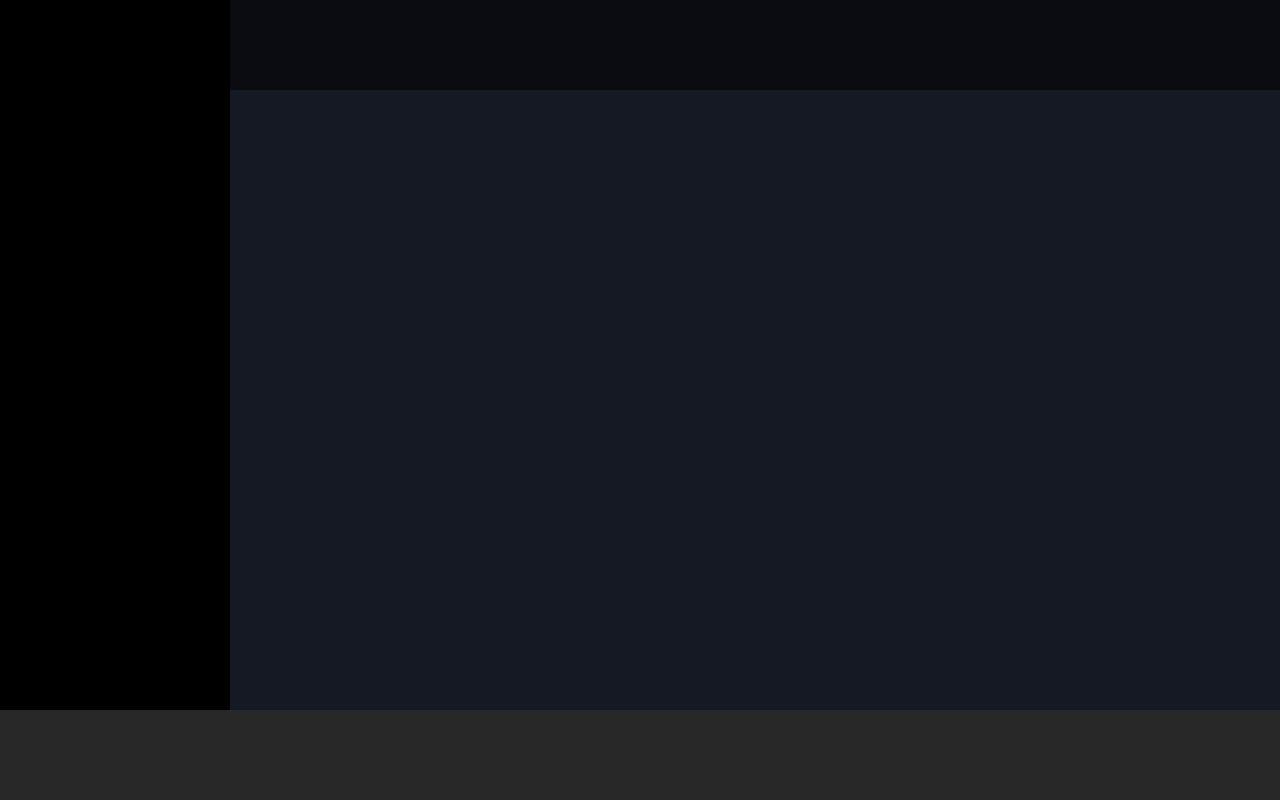
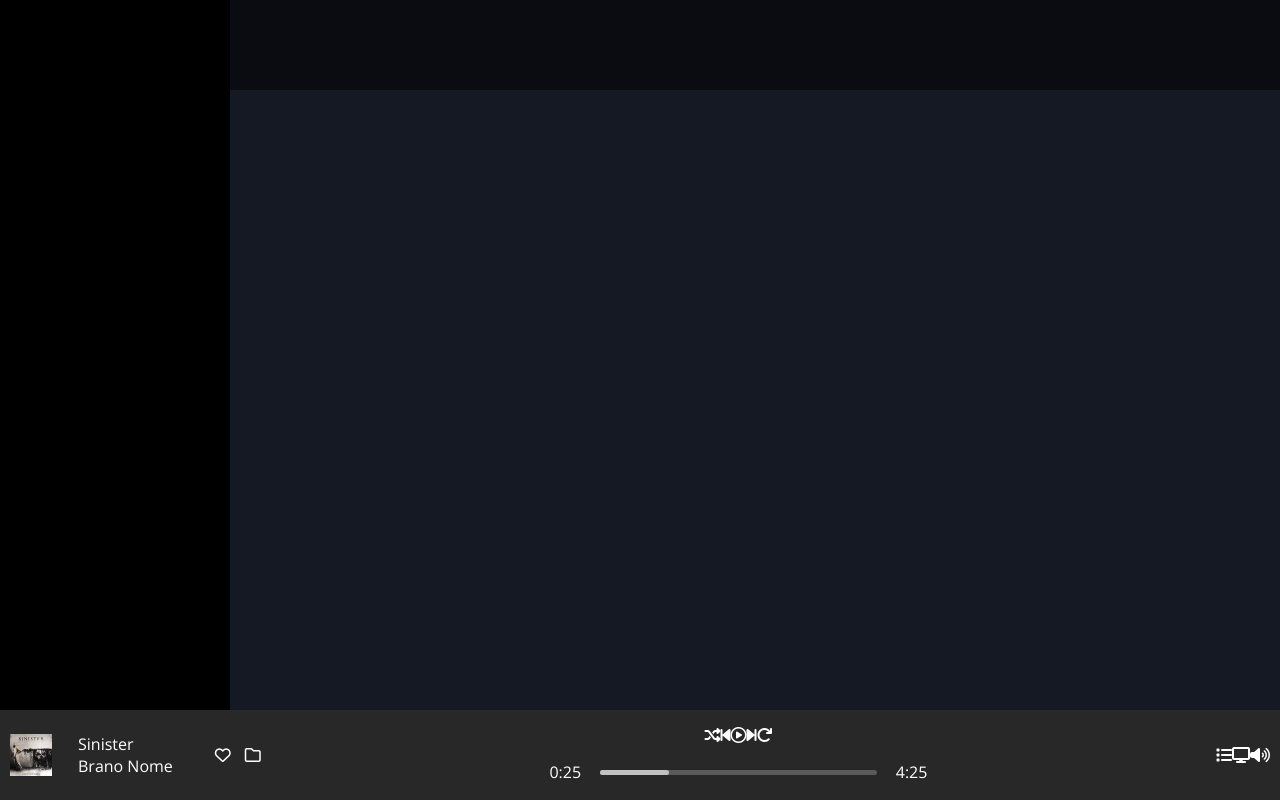
Before and after one commit to PaoloVol99/html-css-spotifyweb, a plain HTML site: page index.html in a window 1280 px wide. Drawn offline with nearby package versions, Linux system fonts and the light colour scheme.

Commit message:
FEAT+STYLE content added to player

```diff
--- a/css/style.css
+++ b/css/style.css
@@ -29,12 +29,12 @@ a {
     --main-bg: #141923;
     --green: #9EE92F;
     --player-bg: #282828;
-    --grey-writing: #707070;
+    --grey-sidebar: #707070;
 }
 
 /* DEBUG RULES */
 
-.debug main {
+/* .debug main {
     background-color: var(--main-bg);
 }
 
@@ -44,7 +44,13 @@ a {
 
 .debug aside {
     background-color: var(--player-bg);
+} */
+
+.debug .player {
+    color: white;
 }
+
+
 
 /* STRUCTURE */
 
@@ -55,18 +61,91 @@ a {
 
 .player {
     height: 90px;
+    background-color: var(--player-bg);
+    display: flex;
+    justify-content: space-between;
+    align-items: center;
+    padding: 0 10px;
 }
 
 .sidebar {
     flex-basis: 230px;
     flex-shrink: 0;
+    background-color: black;
 }
 
 .main-content {
     flex-grow: 1;
+    background-color: var(--main-bg);
 }
 
 .main__header {
     background-color: rgba(0, 0, 0, 0.5);
     height: 90px;
 }
+
+/* PLAYER */
+
+.song-info {
+    display: flex;
+    align-items: center;
+}
+
+.media-player {
+    display: flex;
+    flex-direction: column;
+    flex-basis: 30%;
+    gap: 18px;
+    align-items: center;
+}
+
+.player__options {
+    display: flex;
+}
+
+.song-info img {
+    max-width: 42px;
+}
+
+.media__buttons {
+    display: flex;
+}
+
+.song-name {
+    display: block;
+}
+
+.song__text {
+    margin-left: 26px;
+    margin-right: 42px;
+}
+
+.song__buttons {
+    display: flex;
+    gap: 14px;
+}
+
+.volume {
+    display: flex;
+}
+
+.player-bar {
+    display: flex;
+    align-items: center;
+    gap: 5%;
+    width: 100%;
+}
+
+.progress-bar {
+    width: 100%;
+    background-color: #5A5A5A;
+    border-radius: 999em;
+}
+
+.progress__fill {
+    display: block;
+    height: 5px;
+    background-color: #C1C1C1;
+    border-radius: 999em;
+    width: 25%;
+}
--- a/index.html
+++ b/index.html
@@ -24,15 +24,47 @@
     </div>
 
     <aside class="player">
+
         <div class="song-info">
+            <img src="./img/sinister.jpeg" alt="sinister cover">
+            <div class="song__text">
+                <span class="song-name">Sinister</span>
+                <span class="artist-name">Brano Nome</span>
+            </div>
+            <div class="song__buttons">
+                <i class="fa-regular fa-heart"></i>
+                <i class="fa-regular fa-folder"></i>
+            </div>
+        </div>
+        <div class="media-player">
+            <div class="media__buttons">
+                <i class="fa-solid fa-shuffle"></i>
+                <i class="fa-solid fa-backward-step"></i>
+                <i class="fa-regular fa-circle-play"></i>
+                <i class="fa-solid fa-forward-step"></i>
+                <i class="fa-solid fa-arrow-rotate-right"></i>
+            </div>
+            <div class="player-bar">
+                <span>0:25</span>
+                <div class="progress-bar">
+                    <span class="progress__fill"></span>
+                </div>
+                <span>4:25</span>
+            </div>
+        </div>
+        <div class="player__options">
+            <i class="fa-solid fa-list"></i>
+            <i class="fa-solid fa-display"></i>
+            <div class="volume">
+                <i class="fa-solid fa-volume-high"></i>
+                <div>
+                    <div class="volume-bar">
+                        <span class="volume__fill"></span>
+                    </div>
+                </div>
+            </div>
+        </div>
 
-        </div>
-        <div>
-
-        </div>
-        <div>
-
-        </div>
     </aside>
 
 </body>
```
